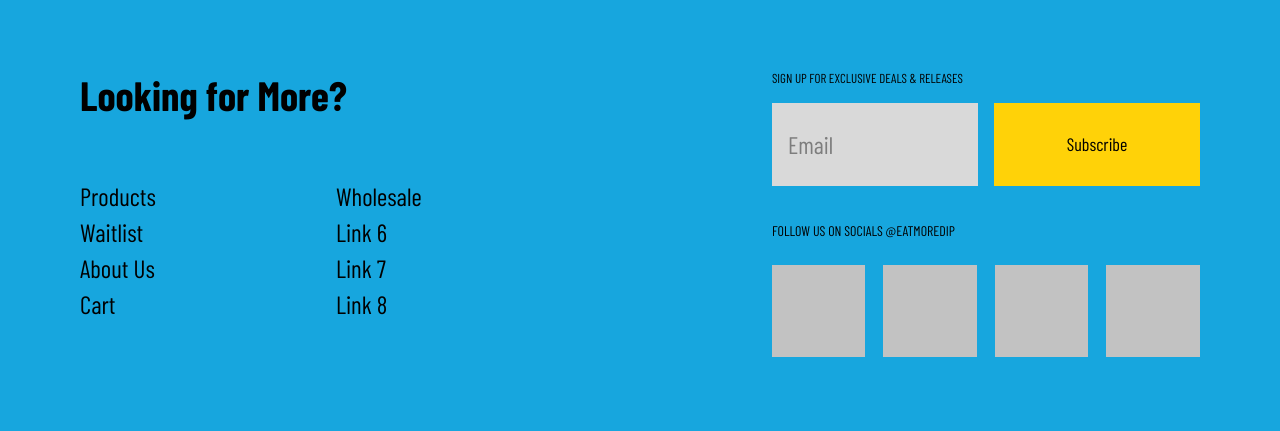
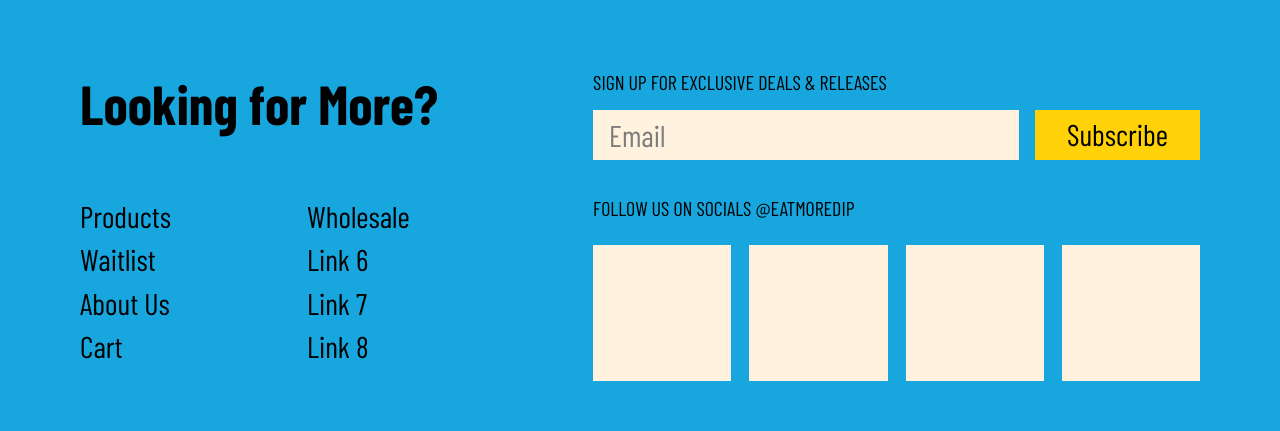
Before and after one commit to Scout-NU/moredip, a Next.js app: page / in a window 1280 px wide. Shown: the part 3208-3639 px from the top of the page. Built offline with nearby package versions, Linux system fonts and the light colour scheme.

Commit message:
footer v2

```diff
--- a/app/components/footer.tsx
+++ b/app/components/footer.tsx
@@ -24,16 +24,16 @@ const secondaryLinks = [
 
 export default function Footer() {
   return (
-    <footer className="w-full min-w-0 bg-[#17a6de] px-6 py-12 text-black sm:px-10 lg:min-h-[611px] lg:px-[6.25%] lg:py-[108px]">
-      <div className="mx-auto grid w-full min-w-0 max-w-[1512px] grid-cols-1 gap-14 lg:grid-cols-[minmax(0,604px)_minmax(0,1fr)] lg:gap-[7.85%]">
+    <footer className="w-full min-w-0 bg-[#17a6de] px-6 py-12 text-black sm:px-10 lg:min-h-[500px] lg:px-[6.25%] lg:py-[108px]">
+      <div className="mx-auto grid w-full min-w-0 max-w-[1512px] grid-cols-1 gap-14 lg:grid-cols-[auto_minmax(0,1fr)] lg:gap-[155px]">
 
         {/* Left column */}
         <div className="min-w-0">
-          <h2 className="text-[32px] font-bold leading-tight lg:text-[41px] lg:leading-[1.2]">
+          <h2 className="text-[55px] font-bold leading-tight lg:text-[55px] lg:leading-[1.2]">
             Looking for More?
           </h2>
 
-          <div className="mt-9 grid grid-cols-2 gap-4 sm:gap-8 lg:mt-[59px] lg:max-w-[480px]">
+          <div className="mt-9 grid grid-cols-2 gap-x-8 sm:gap-x-16 lg:mt-[59px] lg:max-w-[560px] lg:gap-x-24">
 
             {/* Primary links */}
             <nav aria-label="Primary footer navigation">
@@ -42,7 +42,7 @@ export default function Footer() {
                   <li key={label}>
                     <a
                       href={primaryHrefs[index]}
-                      className="text-[20px] font-normal leading-[1.45] hover:underline focus-visible:outline-2 focus-visible:outline-offset-4 sm:text-[25px]"
+                      className="text-[20px] font-normal leading-[1.45] hover:underline focus-visible:outline-2 focus-visible:outline-offset-4 sm:text-[30px]"
                     >
                       {label}
                     </a>
@@ -58,7 +58,7 @@ export default function Footer() {
                   <li key={label}>
                     <a
                       href="#"
-                      className="text-[20px] font-normal leading-[1.45] hover:underline focus-visible:outline-2 focus-visible:outline-offset-4 sm:text-[25px]"
+                      className="text-[20px] font-normal leading-[1.45] hover:underline focus-visible:outline-2 focus-visible:outline-offset-4 sm:text-[30px]"
                     >
                       {label}
                     </a>
@@ -79,23 +79,23 @@ export default function Footer() {
           >
             <label
               htmlFor="footer-email"
-              className="mb-[18px] block text-[13px] font-normal uppercase leading-none"
+              className="mb-[18px] block text-[20px] font-normal uppercase leading-none"
             >
               Sign up for exclusive deals &amp; releases
             </label>
 
-            <div className="flex min-w-0 flex-col gap-3 sm:flex-row sm:gap-4 lg:flex-col xl:flex-row">
+            <div className="flex min-w-0 flex-col gap-3 sm:flex-row sm:gap-4">
               <input
                 id="footer-email"
                 name="email"
                 type="email"
                 placeholder="Email"
-                className="h-[83px] w-full min-w-0 flex-1 bg-[#d9d9d9] px-4 text-[24px] font-normal text-black placeholder:text-[#7d7d7d] focus-visible:outline-2 focus-visible:outline-offset-2"
+                className="h-[50px] w-full min-w-0 flex-1 bg-[#fff2df] px-4 text-[30px] font-normal text-black placeholder:text-[#7d7d7d] focus-visible:outline-2 focus-visible:outline-offset-2 sm:flex-1"
               />
 
               <button
                 type="submit"
-                className="h-[83px] w-full shrink-0 bg-[#ffd208] px-8 text-[18px] font-normal transition-[filter] hover:brightness-95 focus-visible:outline-2 focus-visible:outline-offset-2 sm:w-[206px] lg:w-full xl:w-[206px]"
+                className="h-[50px] w-fit shrink-0 self-start bg-[#ffd208] px-8 text-[30px] font-normal whitespace-nowrap transition-[filter] hover:brightness-95 focus-visible:outline-2 focus-visible:outline-offset-2"
               >
                 Subscribe
               </button>
@@ -103,7 +103,7 @@ export default function Footer() {
           </form>
 
           {/* Social heading */}
-          <p className="mt-[38px] text-[14px] font-normal uppercase leading-none">
+          <p className="mt-[38px] text-[20px] font-normal uppercase leading-none">
             Follow us on socials @eatmoredip
           </p>
 
@@ -122,7 +122,7 @@ export default function Footer() {
                 key={network}
                 href="#"
                 aria-label={network}
-                className="aspect-[179/177.259] min-w-0 bg-[#c2c2c2] focus-visible:outline-2 focus-visible:outline-offset-2"
+                className="aspect-[179/177.259] min-w-0 bg-[#FFF2DF] focus-visible:outline-2 focus-visible:outline-offset-2"
               />
             ))}
           </div>
```
